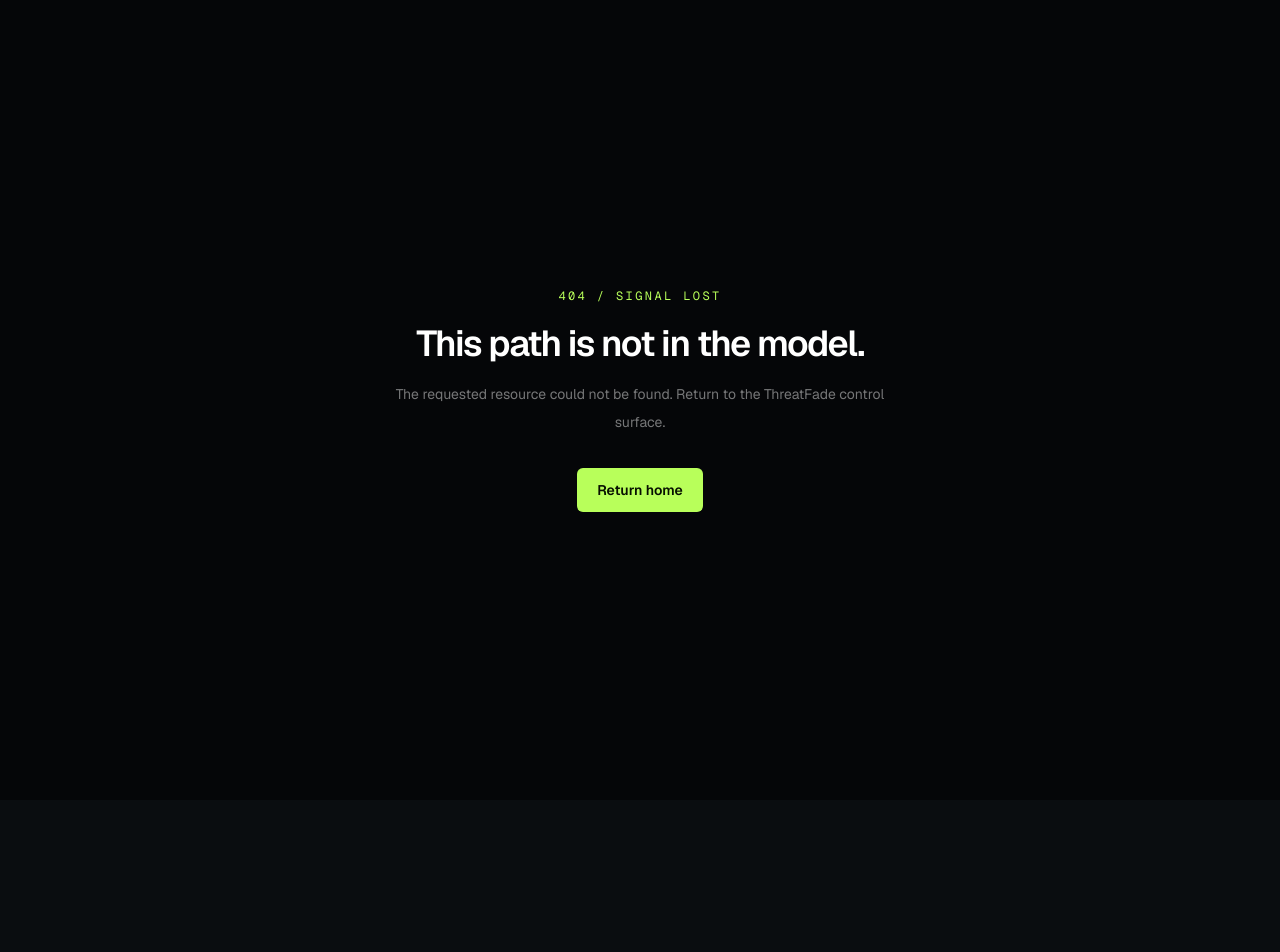
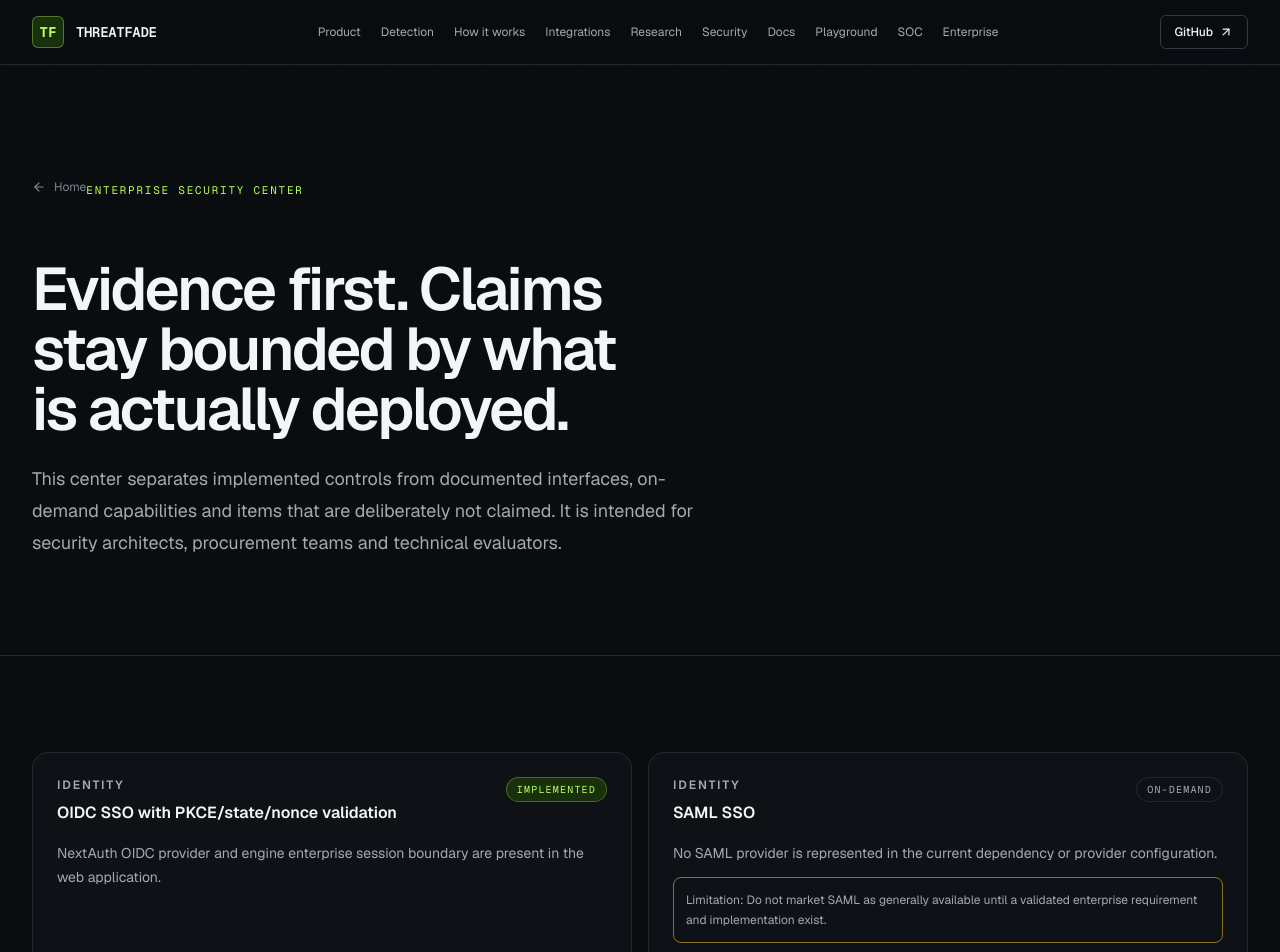
Before and after one commit to LloydCoder/tinlance-threatfade-web, a Next.js app: page /enterprise/security in a window 1280 px wide. Before the commit this address had no page. Shown: the top 952 px of the page. Before the commit the page ends 800 px from the top, so only its background shows below. Built offline with nearby package versions, Linux system fonts and the light colour scheme.

Commit message:
feat: add enterprise security center

```diff
--- /dev/null
+++ b/app/enterprise/security/page.tsx
@@ -0,0 +1,66 @@
+import type { Metadata } from "next";
+import Link from "next/link";
+import { PageShell } from "@/components/layout/page-shell";
+import { TfBadge, TfPanel } from "@/components/ui/tf-primitives";
+import { enterpriseCapabilities } from "@/lib/enterprise/model";
+
+export const metadata: Metadata = {
+  title: "Enterprise security center",
+  description: "ThreatFade enterprise security, architecture and assurance evidence center.",
+  alternates: { canonical: "/enterprise/security" },
+};
+
+const evidenceLinks = [
+  ["Architecture", "/how-it-works", "Control-plane, detection-plane and deployment boundaries."],
+  ["Security", "/security", "Implemented application-security controls and assurance limits."],
+  ["Documentation", "/docs/getting-started", "Operational and deployment documentation."],
+  ["Vulnerability disclosure", "/security", "Security reporting and responsible disclosure path."],
+  ["Procurement", "/enterprise/procurement", "Questionnaire-ready evidence index and contact path."],
+] as const;
+
+export default function EnterpriseSecurityPage() {
+  return (
+    <PageShell
+      eyebrow="Enterprise security center"
+      title="Evidence first. Claims stay bounded by what is actually deployed."
+      description="This center separates implemented controls from documented interfaces, on-demand capabilities and items that are deliberately not claimed. It is intended for security architects, procurement teams and technical evaluators."
+    >
+      <div className="grid gap-4 md:grid-cols-2">
+        {enterpriseCapabilities.map((item) => (
+          <TfPanel key={`${item.area}-${item.capability}`} className="p-6">
+            <div className="flex items-start justify-between gap-4">
+              <div>
+                <p className="text-xs font-semibold uppercase tracking-[0.16em] text-[var(--tf-text-muted)]">
+                  {item.area}
+                </p>
+                <h2 className="mt-2 font-semibold">{item.capability}</h2>
+              </div>
+              <TfBadge tone={item.status === "implemented" ? "signal" : "neutral"}>
+                {item.status}
+              </TfBadge>
+            </div>
+            <p className="mt-4 text-sm leading-6 text-[var(--tf-text-muted)]">{item.evidence}</p>
+            {item.limitation && (
+              <p className="mt-3 rounded-lg border border-amber-300/50 p-3 text-xs leading-5 text-[var(--tf-text-muted)]">
+                Limitation: {item.limitation}
+              </p>
+            )}
+          </TfPanel>
+        ))}
+      </div>
+
+      <section className="mt-10 grid gap-4 md:grid-cols-2 lg:grid-cols-3">
+        {evidenceLinks.map(([title, href, body]) => (
+          <Link key={href} href={href} className="tf-panel p-6 transition hover:border-[var(--tf-signal)]">
+            <h2 className="font-semibold">{title} →</h2>
+            <p className="mt-2 text-sm leading-6 text-[var(--tf-text-muted)]">{body}</p>
+          </Link>
+        ))}
+      </section>
+
+      <p className="mt-10 text-xs leading-5 text-[var(--tf-text-muted)]">
+        ThreatFade does not claim SOC 2, ISO 27001, FedRAMP, PCI DSS or other certification from this page. Independent assurance is reported only when the corresponding evidence exists.
+      </p>
+    </PageShell>
+  );
+}
```
